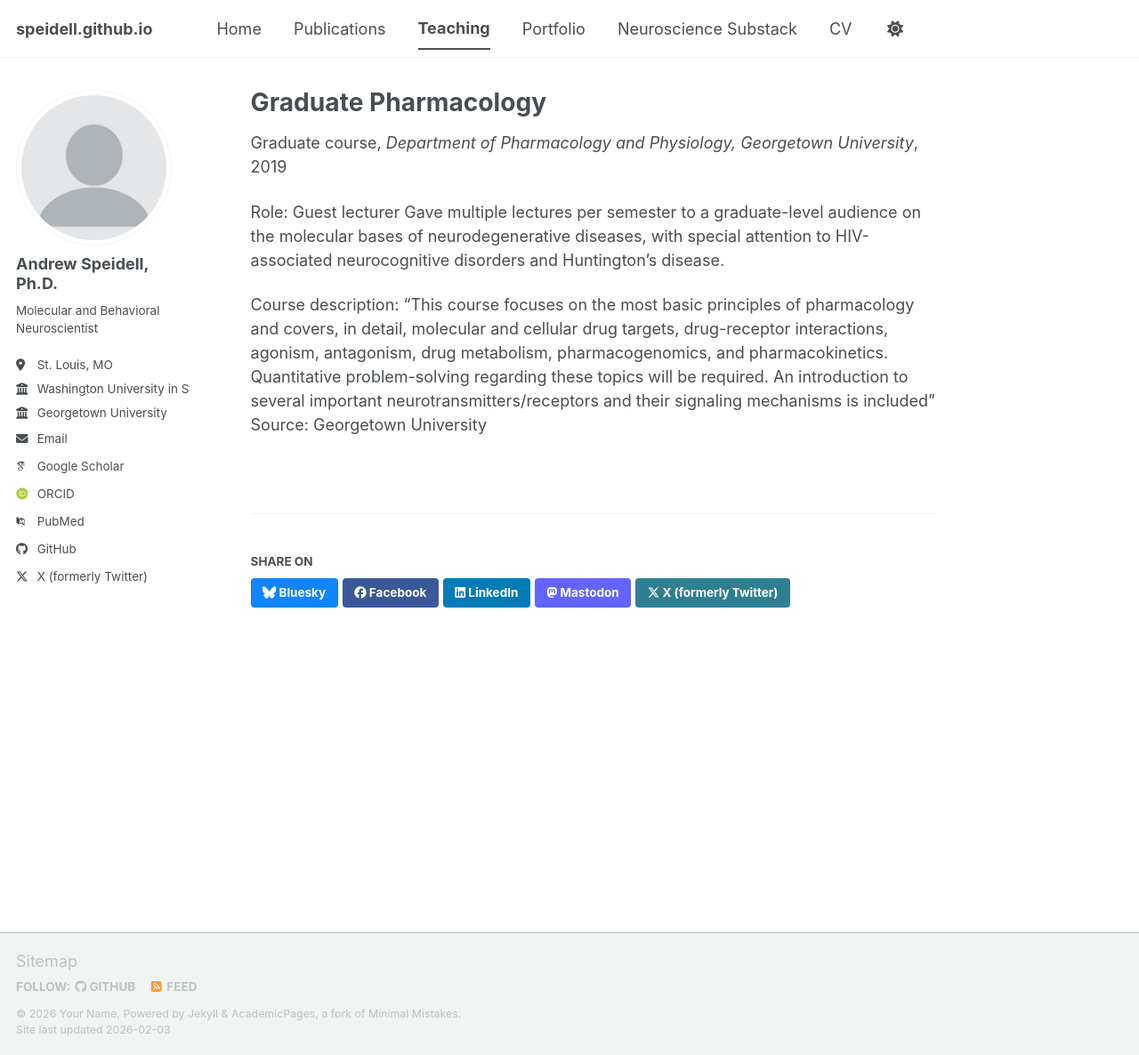
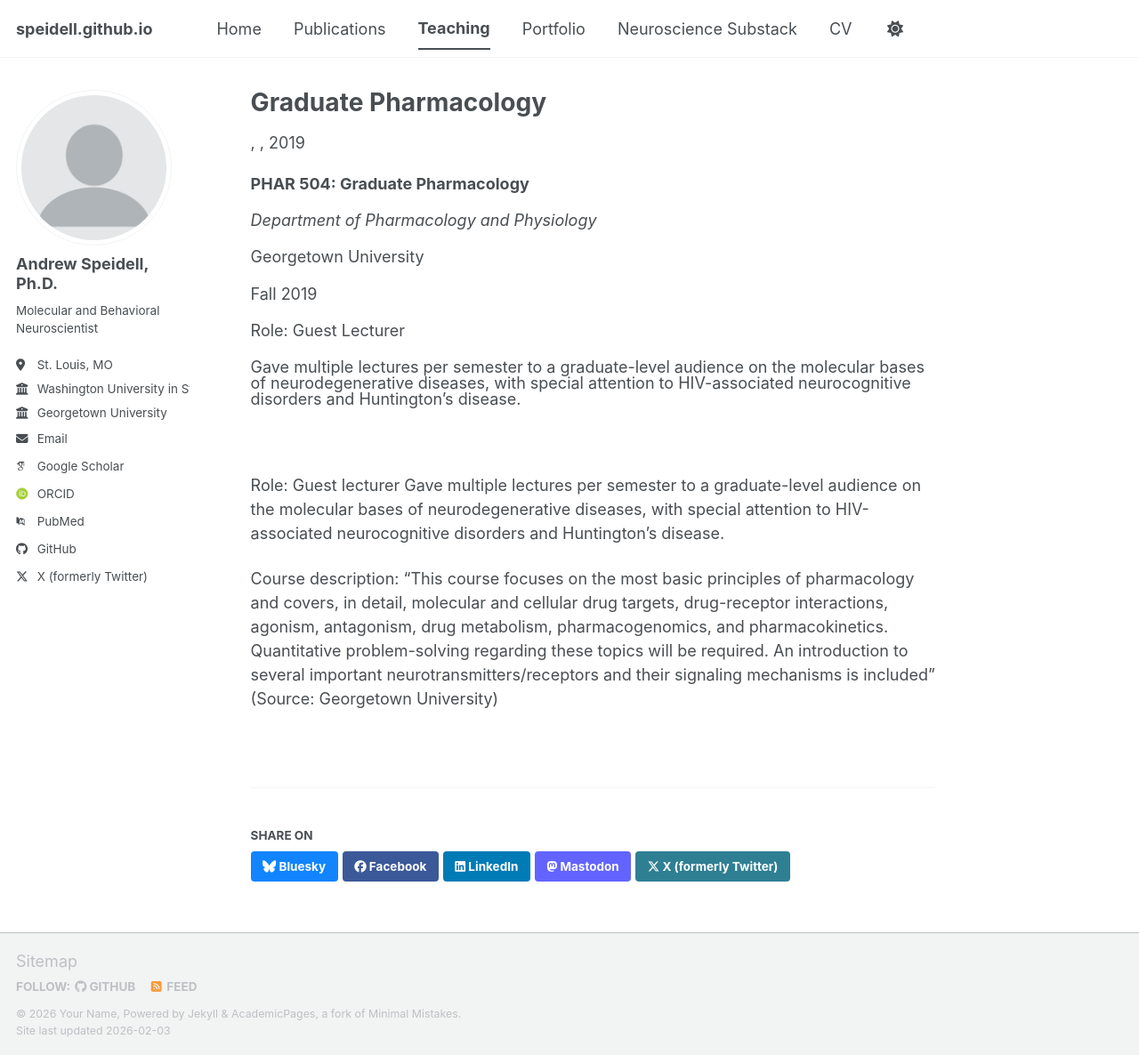
Before and after one commit to Speidell/speidell.github.io, a Jekyll site: the page built from _teaching/2019GradPharm.md, in a window 1280 px wide and 1186 px high. Shown: the whole window at 89% size. Built offline with Jekyll 4.4.1, drawn with Linux system fonts in a browser that asks for light colours; some web fonts are replaced; a script bundle is joined from its source files by our own code; library files that are not in the unit come from our copies.

Commit message:
Update 2019GradPharm.md

```diff
--- a/_teaching/2019GradPharm.md
+++ b/_teaching/2019GradPharm.md
@@ -1,15 +1,20 @@
 ---
 title: "Graduate Pharmacology"
 collection: teaching
-type: "Graduate course"
 permalink: /teaching/2019GradPharm
-venue: "Department of Pharmacology and Physiology, Georgetown University"
 date: 2019-09-01
 location: "Washington, DC"
 ---
+<p style="line-height: 1;"><strong>PHAR 504: Graduate Pharmacology</strong></p>
+<p style="line-height: 1;"><em>Department of Pharmacology and Physiology</em></p>
+<p style="line-height: 1;">Georgetown University</p>
+<p style="line-height: 1;">Fall 2019</p>
+<p style="line-height: 1;">Role: Guest Lecturer</p>
+<p style="line-height: 1;">Gave multiple lectures per semester to a graduate-level audience on the molecular bases of neurodegenerative diseases, with special attention to HIV-associated neurocognitive disorders and Huntington&rsquo;s disease.</p>
+<p><br></p>
 
 Role: Guest lecturer
 Gave multiple lectures per semester to a graduate-level audience on the molecular bases of neurodegenerative diseases, with special attention to HIV-associated neurocognitive disorders and Huntington’s disease.
 
 Course description:
-"This course focuses on the most basic principles of pharmacology and covers, in detail, molecular and cellular drug targets, drug-receptor interactions, agonism, antagonism, drug metabolism, pharmacogenomics, and pharmacokinetics. Quantitative problem-solving regarding these topics will be required. An introduction to several important neurotransmitters/receptors and their signaling mechanisms is included" Source: Georgetown University
+"This course focuses on the most basic principles of pharmacology and covers, in detail, molecular and cellular drug targets, drug-receptor interactions, agonism, antagonism, drug metabolism, pharmacogenomics, and pharmacokinetics. Quantitative problem-solving regarding these topics will be required. An introduction to several important neurotransmitters/receptors and their signaling mechanisms is included" (Source: Georgetown University)
```
